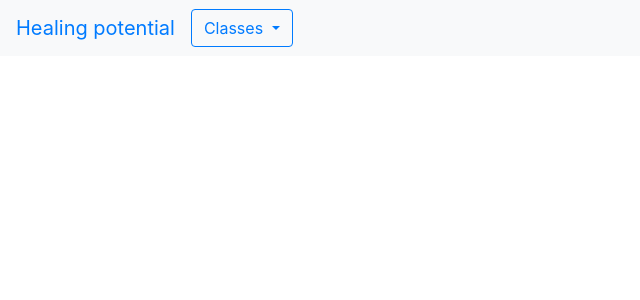
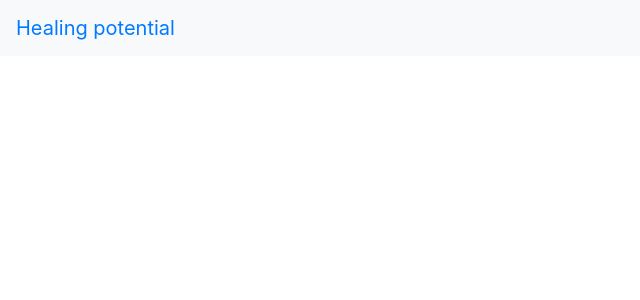
Before and after one commit to TimotheeEmery/healing-potential, an Angular app: page / in a window 1280 px wide. Shown: the top 300 px of the page, without its empty margins (0-640 px from the left). Built offline with nearby package versions, Linux system fonts and the light colour scheme.

Commit message:
Remove dropdown of nav bar

```diff
--- a/src/app/header/header.component.html
+++ b/src/app/header/header.component.html
@@ -1,18 +1,3 @@
 <nav class="navbar navbar-expand-lg bg-light">
   <a class="navbar-brand" href="#">Healing potential</a>
-
-  <span ngbDropdown class="d-inline-block">
-    <button
-      class="btn btn-outline-primary"
-      id="classesDropdown"
-      ngbDropdownToggle
-    >
-      {{ classSelected }}
-    </button>
-    <div ngbDropdownMenu aria-labelledby="classesDropdown">
-      <button (click)="onSelectClass('Shaman')" ngbDropdownItem>Shaman</button>
-      <button (click)="onSelectClass('Priest')" ngbDropdownItem>Priest</button>
-      <button (click)="onSelectClass('Druid')" ngbDropdownItem>Druid</button>
-    </div>
-  </span>
 </nav>
```
